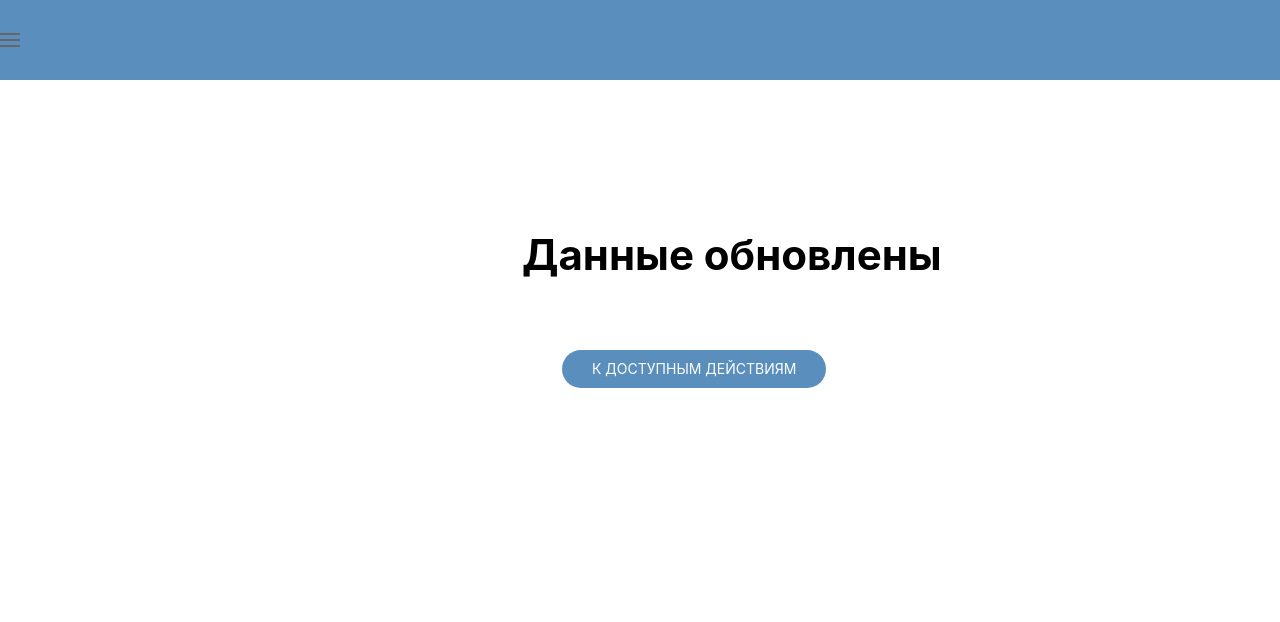
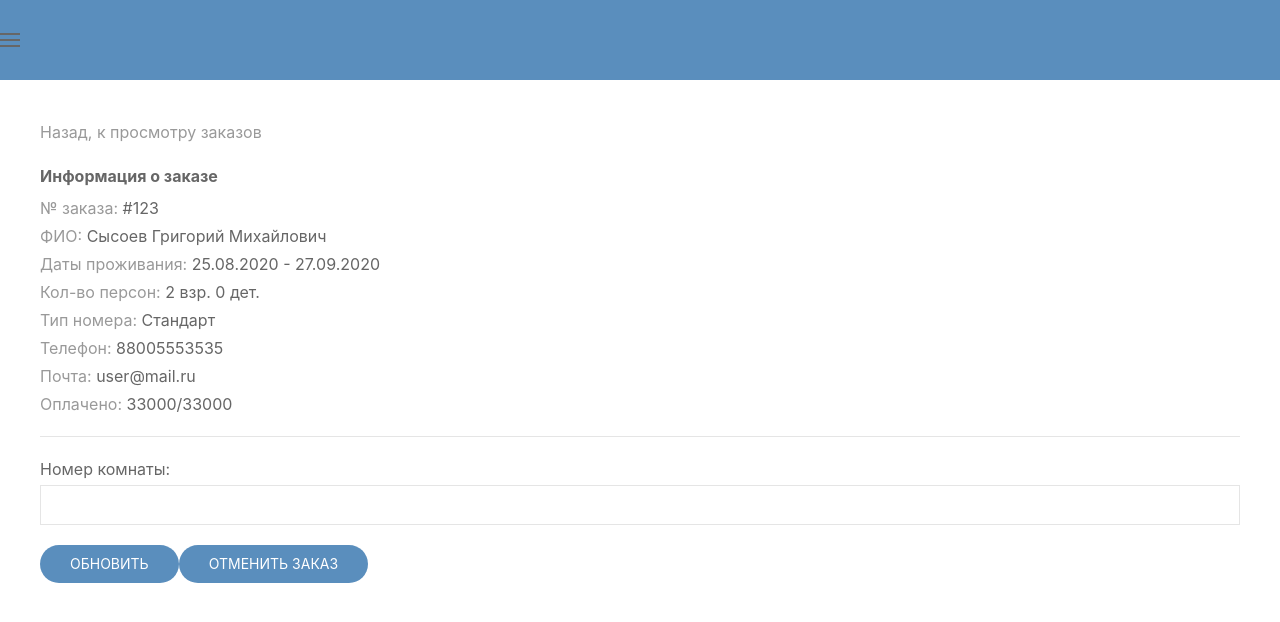
Before and after one commit to GregorySysoev/diplom, a React (Create React App) app: page /client_registration in a window 1280 px wide. Shown: the top 622 px of the page. Built offline with nearby package versions, Linux system fonts and the light colour scheme.

Commit message:
[hotel-management] Добавил окно выставления фактического номера

```diff
--- a/src/App.js
+++ b/src/App.js
@@ -20,6 +20,7 @@ import TypeOfNumber from "./components/TypeOfNumber/TypeOfNumber"
 import Discount from "./components/Discount/Discount"
 import FinalWindow from "./components/FinalWindow/FinalWindow"
 import Orders from "./components/Orders/Orders"
+import ClientRegistration from "./components/ClientRegistration/ClientRegistration"
 
 const ProcessedServiceOrderDetailsPage = () =>
 	<ServiceOrderDetailsPage
@@ -46,7 +47,7 @@ export default function App() {
 				<Route exact path='/rule' component={Rule}/>
 				<Route exact path='/final' component={FinalWindow}/>
 				<Route exact path='/orders' component={Orders}/>
-				<Route exact path='/client_registration' component={FinalWindow}/>
+				<Route exact path='/client_registration' component={ClientRegistration}/>
 
 				<Route exact path="/service/list" component={ServiceListPage}/>
 				<Route exact path="/service/new" component={NewService}/>
--- a/src/components/ClientRegistration/ClientRegistration.js
+++ b/src/components/ClientRegistration/ClientRegistration.js
@@ -1,7 +1,127 @@
-import React from 'react'
+import React from 'react';
+import PropTypes from 'prop-types';
+import Button from '../Button';
+import './styles.sass';
+import * as serviceTypes from '../types';
+import * as orderStatuses from '../Orders/statuses';
+import { v4 as uuidv4 } from 'uuid';
 
-export default function ClientRegistration() {
-    return (
-        <div></div>
+const ClientRegistratioin = props => {
+    // props = [
+    //     number = '#123',
+    //     fio = 'Сысоев Григорий Михайлович',
+    //     dates = '25.08.2020 - 27.09.2020',
+    //     persons = '2 взр. 0 дет.',
+    //     type = 'Стандарт',
+    //     phone = '88005553535',
+    //     mail = 'user@mail.ru',
+    //     pay = '33000/33000',
+    // ]
+
+    const alreadyProcessed = props.status && props.status !== orderStatuses.PENDING;
+
+    return (<div>
+        <div className="uk-container uk-margin-top uk-margin-bottom">
+            <div className="uk-margin-top uk-margin-bottom">
+                <a className="uk-link-muted" href="#">Назад, к просмотру заказов</a>
+            </div>
+            <p className="uk-text-bold" style={{ marginBottom: '.5em' }}>Информация о заказе</p>
+            <div className="order-details">
+                <p><span className="uk-text-muted">№ заказа: </span>#123</p>
+                <p><span className="uk-text-muted">ФИО: </span>Сысоев Григорий Михайлович</p>
+                <p><span className="uk-text-muted">Даты проживания: </span>25.08.2020 - 27.09.2020</p>
+                <p><span className="uk-text-muted">Кол-во персон: </span>2 взр. 0 дет.</p>
+                <p><span className="uk-text-muted">Тип номера: </span>Стандарт</p>
+                <p><span className="uk-text-muted">Телефон: </span>88005553535</p>
+                <p><span className="uk-text-muted">Почта: </span>user@mail.ru</p>
+                <p><span className="uk-text-muted">Оплачено: </span>33000/33000</p>
+                {props.serviceType === serviceTypes.FOOD && (
+                    <p>
+                        <span className="uk-text-muted">Размер порции: </span>
+                        {`${props.portion.size} ${props.portion.unit}`}
+                    </p>
+                )}
+                {props.serviceType === serviceTypes.SERVICE && (
+                    <p><span className="uk-text-muted">Цена: </span>{props.price ? `${props.price}₽` : 'бесплатно'}</p>
+                )}
+            </div>
+            {props.serviceType === serviceTypes.FOOD && props.options.length > 0 && (
+                <>
+                    <p className="uk-text-bold" style={{ marginBottom: '.5em' }}>Опции</p>
+                    <div className="food-options">
+                        {props.options.map(o => (
+                            <p key={uuidv4()}>
+                                <span className="uk-text-muted">{o.name}: </span>
+                                {`${o.size} ${o.unit} (`}{o.price ? `${o.price}₽` : 'бесплатно'}{')'}
+                            </p>
+                        ))}
+                    </div>
+                    <p>
+                        <span className="uk-text-muted">Цена услуги: </span>
+                        {props.portion.price ? `${props.portion.price}₽` : 'бесплатно'}
+                    </p>
+                    <p>
+                        <span className="uk-text-muted">Итоговая цена: </span>
+                        {`${props.options.reduce((acc, o) => acc + o.price || 0, 0) + props.portion.price || 0}₽`}
+                    </p>
+                </>
+            )}
+            <hr />
+
+            <div className="uk-margin">
+                <label htmlFor="manager-comment">
+                    <p style={{ marginBottom: '.25em' }}>
+                        Номер комнаты:
+                    </p>
+                </label>
+                <div className="uk-form-controls">
+                    <input className="uk-input"
+                        id="service-name"
+                        type="text"
+                        name="name"
+                        autoComplete="off"
+                        placeholder="" />
+                </div>
+                <div className="uk-form-controls">
+                </div>
+            </div>
+            {!alreadyProcessed && (
+                <div className="uk-margin">
+                <Button type="button" label="Обновить" />
+                    <Button type="button" label="Отменить заказ" />
+                </div>
+            )}
+        </div>
+    </div>
     )
-}
+};
+
+const portionPropShape = {
+    size: PropTypes.number.isRequired,
+    unit: PropTypes.string.isRequired,
+    price: PropTypes.number.isRequired,
+};
+
+ClientRegistratioin.propTypes = {
+    serviceType: PropTypes.oneOf(Object.values(serviceTypes)).isRequired,
+    room: PropTypes.string.isRequired,
+    orderDate: PropTypes.string.isRequired,
+    serveDate: PropTypes.string.isRequired,
+    orderId: PropTypes.number.isRequired,
+    serviceName: PropTypes.string.isRequired,
+    customerComment: PropTypes.string,
+    price: PropTypes.number,
+    portion: PropTypes.shape(portionPropShape),
+    options: PropTypes.arrayOf(PropTypes.shape({
+        name: PropTypes.string.isRequired,
+        ...portionPropShape,
+    })).isRequired,
+    status: PropTypes.oneOf(Object.values(orderStatuses)),
+    managerComment: PropTypes.string,
+};
+
+ClientRegistratioin.defaultProps = {
+    options: [],
+};
+
+export default ClientRegistratioin;
--- /dev/null
+++ b/src/components/ClientRegistration/styles.sass
@@ -0,0 +1,2 @@
+.order-details p, .food-options p
+	margin: .25em 0 .25em !important
```
Also changed, not shown: src/components/OrderView/OrderView.js (deleted).
